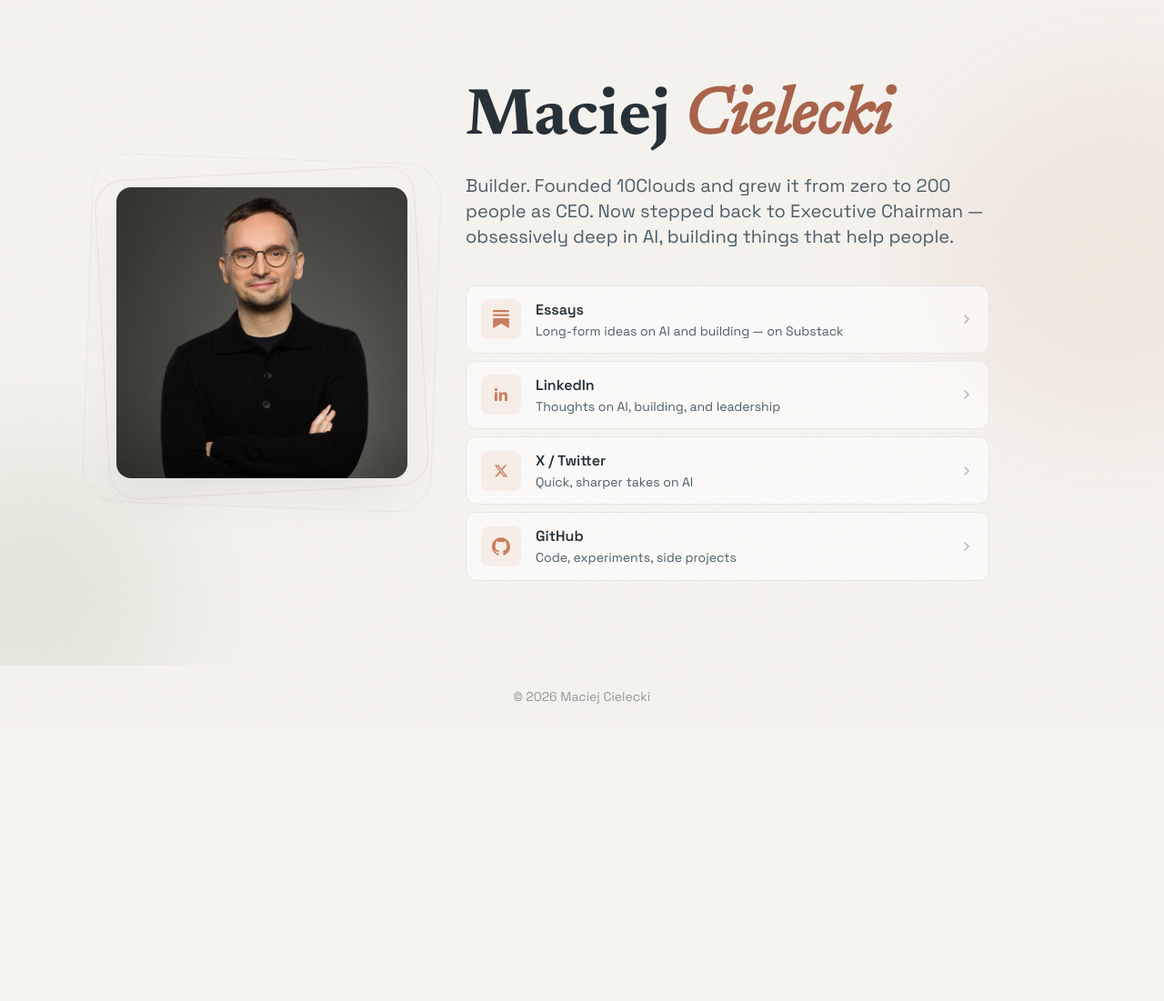
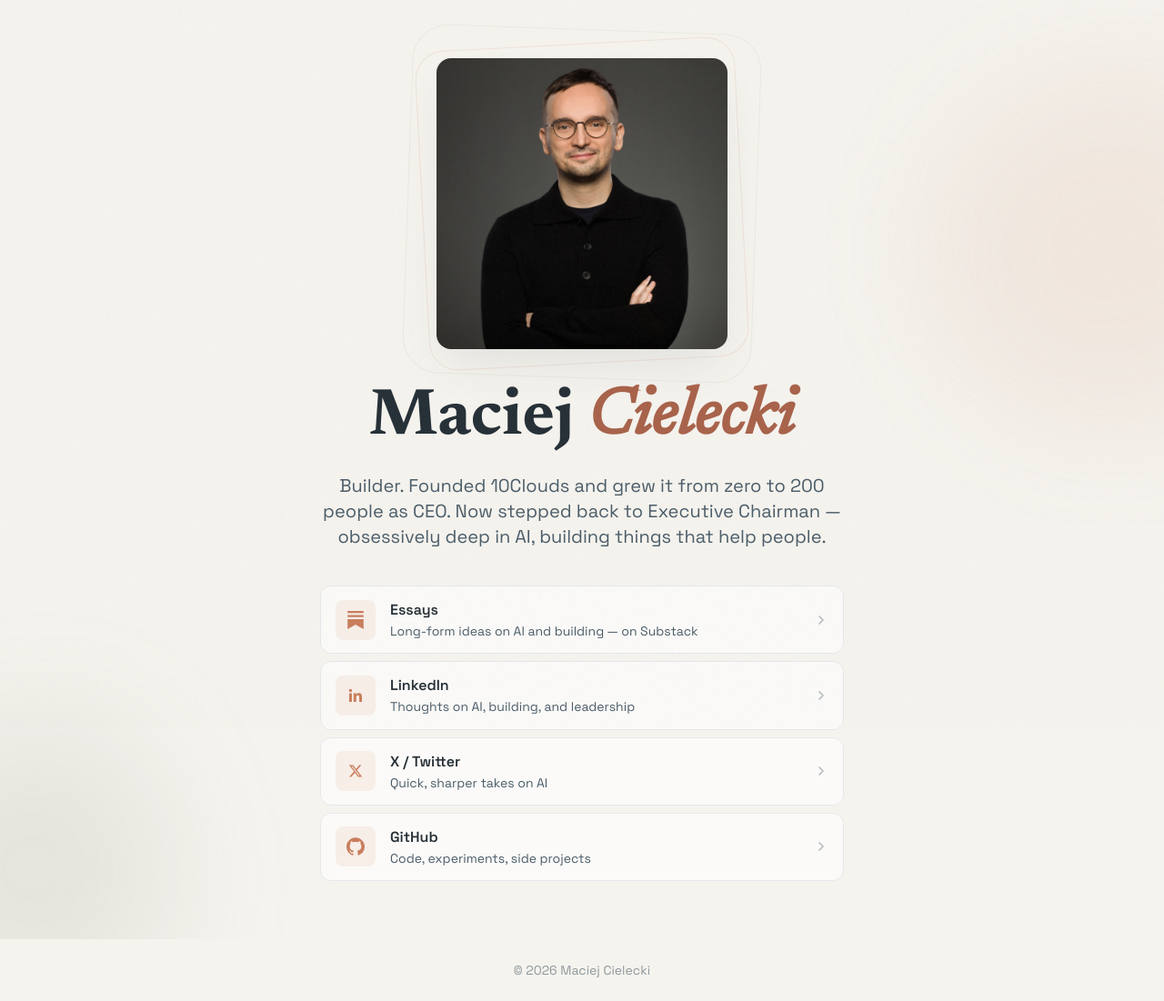
Before and after one commit to cielecki/cielecki-landing, an Astro site: page / in a window 1280 px wide. Shown: the whole page at 91% size. Before the commit the page ends 800 px from the top, so only its background shows below. Built offline with nearby package versions, Linux system fonts and the light colour scheme; Astro itself is replaced by a stand-in of ours.

Commit message:
redesign(hero): vertical centered stack on all viewports
The image-on-left + content-on-right desktop layout left a tall
right column floating next to a short left column — visual imbalance
that grew worse with each new card.

Switch to a vertical centered stack: photo on top, name/bio/cards
below in a max-w-xl column. Mobile and desktop now share the same
structure. Scales naturally as more sections are added.

```diff
--- a/src/pages/index.astro
+++ b/src/pages/index.astro
@@ -9,9 +9,9 @@ import BaseLayout from '../layouts/BaseLayout.astro';
     <div class="absolute top-20 -right-32 w-96 h-96 bg-terracotta/10 blob blur-3xl"></div>
     <div class="absolute -bottom-20 -left-32 w-80 h-80 bg-sage/15 blob blur-3xl"></div>
 
-    <div class="relative z-10 max-w-5xl mx-auto w-full grid lg:grid-cols-[auto_1fr] gap-12 lg:gap-16 items-center">
+    <div class="relative z-10 max-w-xl mx-auto w-full flex flex-col items-center text-center">
 
-      <div class="flex justify-center lg:justify-start">
+      <div class="mb-10 flex justify-center">
         <div class="relative">
           <div class="absolute -inset-4 rounded-[2rem] border border-terracotta/15 -rotate-3"></div>
           <div class="absolute -inset-8 rounded-[2.5rem] border border-sage/10 rotate-2"></div>
@@ -23,7 +23,7 @@ import BaseLayout from '../layouts/BaseLayout.astro';
         </div>
       </div>
 
-      <div class="text-center lg:text-left max-w-xl mx-auto lg:mx-0">
+      <div class="w-full">
         <h1 class="font-serif text-5xl sm:text-6xl lg:text-7xl font-bold leading-[1.05] text-charcoal-dark mb-6 animate-fade-in-up">
           Maciej <span class="italic text-terracotta-dark">Cielecki</span>
         </h1>
```
